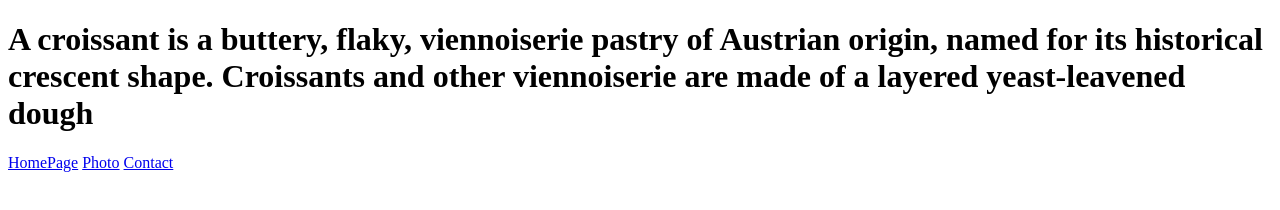
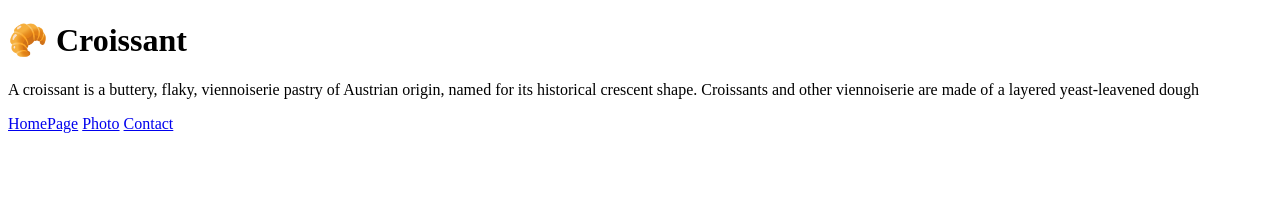
Before and after one commit to FatimaRajaee/Hosting-GitHub, a plain HTML site: page indix.html in a window 1280 px wide. Drawn offline with Linux system fonts and the light colour scheme.

Commit message:
Updated indix.html

```diff
--- a/indix.html
+++ b/indix.html
@@ -6,7 +6,8 @@
     <title>🥐 Croissant</title>
 </head>
 <body>
-    <h1>A croissant is a buttery, flaky, viennoiserie pastry of Austrian origin, named for its historical crescent shape. Croissants and other viennoiserie are made of a layered yeast-leavened dough</h1>
+    <h1>🥐 Croissant</h1>
+    <p>A croissant is a buttery, flaky, viennoiserie pastry of Austrian origin, named for its historical crescent shape. Croissants and other viennoiserie are made of a layered yeast-leavened dough</p>
     <div class="links">
         <a href="/indix.html" class="homepage">HomePage</a>
         <a href="/photo.html" class="photo">Photo</a>
```
